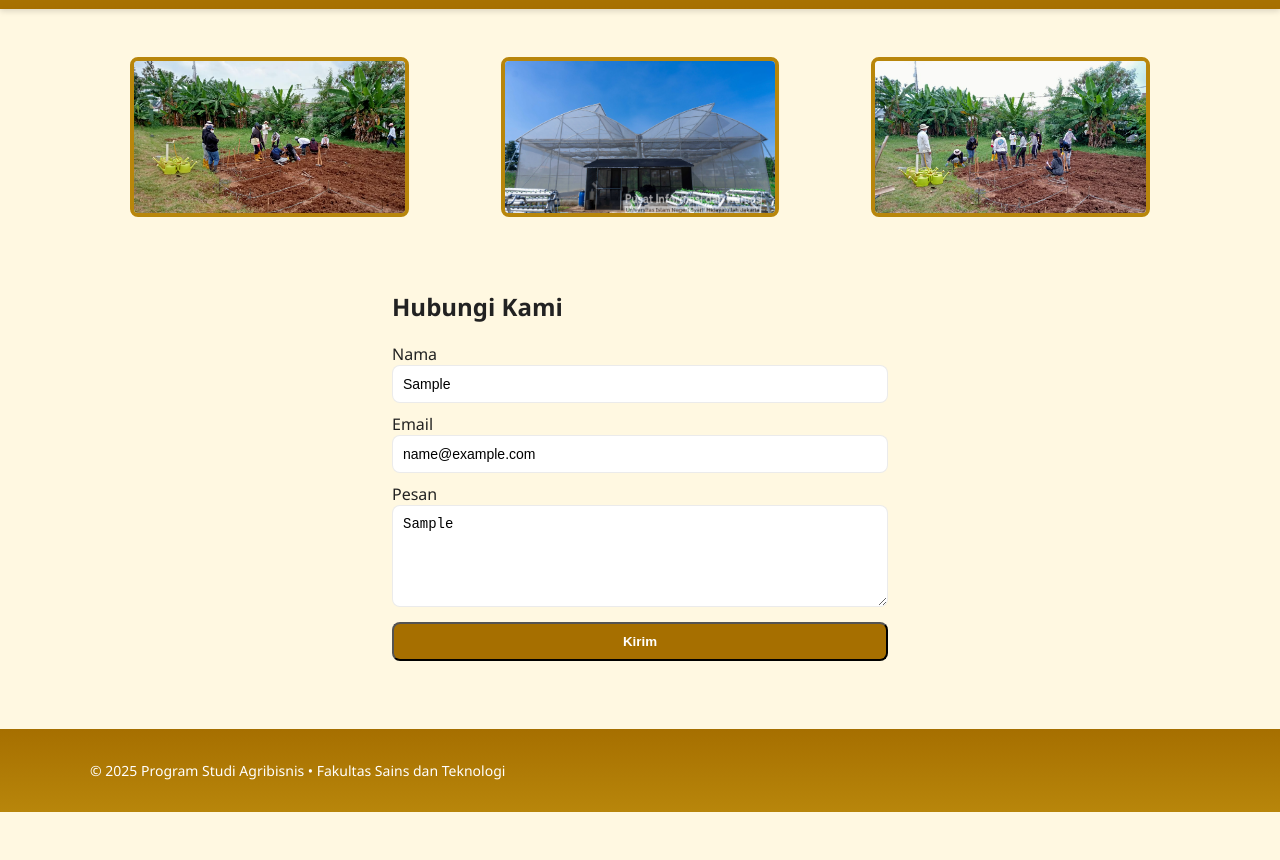
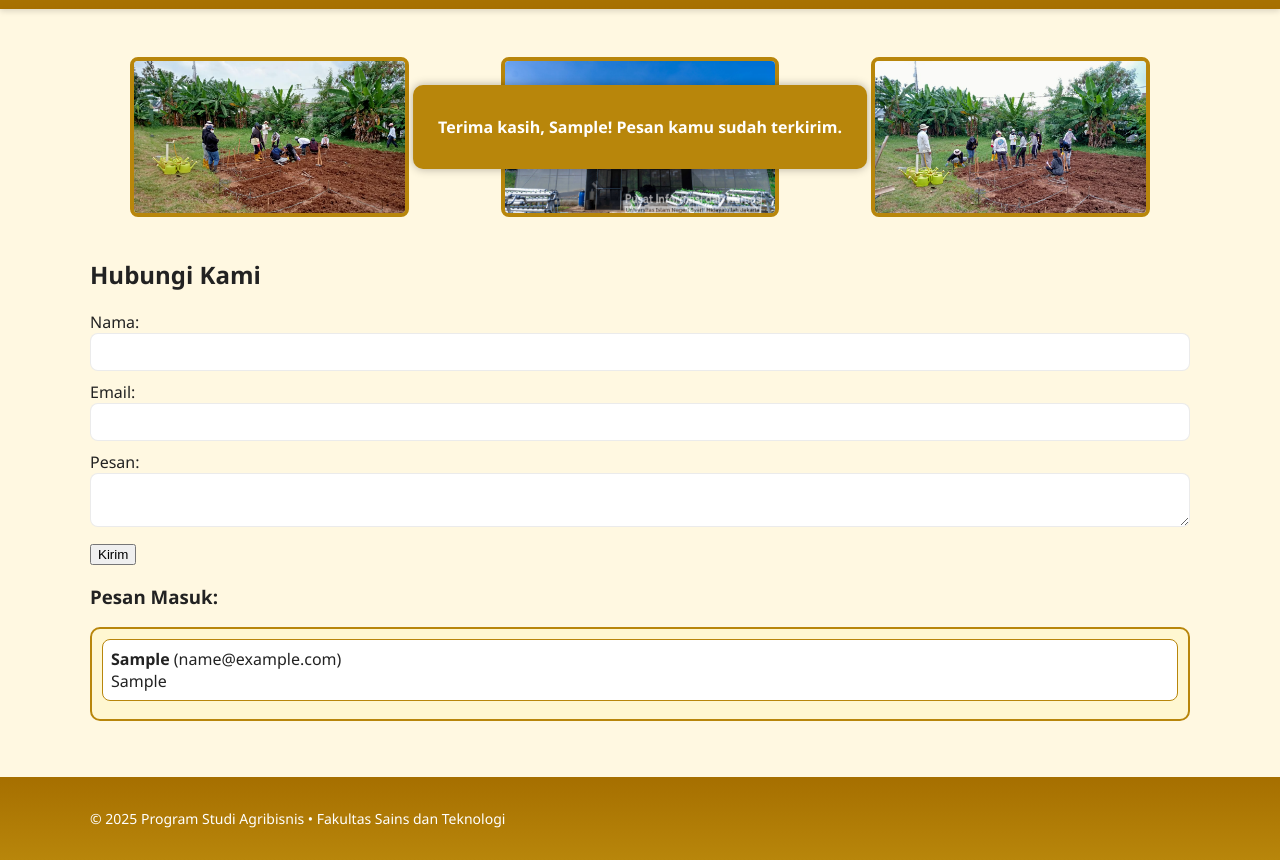
Before and after one commit to mohammadkemalgibran-ops/agribisnis_website, a plain HTML site: page galeri.html in a window 1280 px wide. Both pictures are taken after typing "Sample", "name@example.com", "Sample" into the empty fields and a click on the button "Kirim". Shown: the part 75-935 px from the top of the page. Before the commit the page ends 887 px from the top, so only its background shows below. Drawn offline with Linux system fonts and the light colour scheme.

Commit message:
Update galeri.html

```diff
--- a/galeri.html
+++ b/galeri.html
@@ -33,17 +33,114 @@
       <figure><img src="images/foto3.jpeg" alt="Foto kegiatan 3" /></figure>
     </section>
 
-    <section class="contact-form">
-      <h2>Hubungi Kami</h2>
-      <form onsubmit="alert('Pesan terkirim (contoh).'); return false;">
-        <label>Nama</label>
-        <input type="text" required />
-        <label>Email</label>
-        <input type="email" required />
-        <label>Pesan</label>
-        <textarea rows="5" required></textarea>
-        <button class="btn" type="submit">Kirim</button>
-      </form>
+   <section class="contact">
+  <h2>Hubungi Kami</h2>
+  <form id="contactForm">
+    <label>Nama:</label>
+    <input type="text" id="nama" required>
+    <label>Email:</label>
+    <input type="email" id="email" required>
+    <label>Pesan:</label>
+    <textarea id="pesan" required></textarea>
+    <button type="submit">Kirim</button>
+  </form>
+
+  <!-- Pop-up -->
+  <div id="popup" class="popup">
+    <p id="popupMessage"></p>
+  </div>
+
+  <h3>Pesan Masuk:</h3>
+  <div id="pesanList" class="pesan-list"></div>
+</section>
+
+<script>
+  const form = document.getElementById("contactForm");
+  const popup = document.getElementById("popup");
+  const popupMessage = document.getElementById("popupMessage");
+  const pesanList = document.getElementById("pesanList");
+
+  // Muat pesan dari localStorage
+  window.onload = function() {
+    const storedMessages = JSON.parse(localStorage.getItem("pesanData")) || [];
+    storedMessages.forEach(pesan => tampilkanPesan(pesan));
+  };
+
+  // Saat form dikirim
+  form.addEventListener("submit", function(e) {
+    e.preventDefault();
+
+    const nama = document.getElementById("nama").value;
+    const email = document.getElementById("email").value;
+    const pesan = document.getElementById("pesan").value;
+
+    const pesanBaru = { nama, email, pesan };
+
+    // Simpan ke localStorage
+    const pesanData = JSON.parse(localStorage.getItem("pesanData")) || [];
+    pesanData.unshift(pesanBaru);
+    localStorage.setItem("pesanData", JSON.stringify(pesanData));
+
+    // Tampilkan di halaman
+    tampilkanPesan(pesanBaru);
+
+    // Tampilkan pop-up
+    popupMessage.textContent = "Terima kasih, " + nama + "! Pesan kamu sudah terkirim.";
+    popup.style.display = "block";
+    setTimeout(() => popup.style.display = "none", 3000);
+
+    // Reset form
+    form.reset();
+  });
+
+  // Fungsi tampilkan pesan
+  function tampilkanPesan(pesan) {
+    const newMessage = document.createElement("div");
+    newMessage.classList.add("pesan-item");
+    newMessage.innerHTML = `<b>${pesan.nama}</b> (${pesan.email})<br>${pesan.pesan}`;
+    pesanList.prepend(newMessage);
+  }
+</script>
+
+<style>
+  .popup {
+    display: none;
+    position: fixed;
+    top: 20%;
+    left: 50%;
+    transform: translateX(-50%);
+    background: #b8860b;
+    color: white;
+    padding: 15px 25px;
+    border-radius: 10px;
+    font-weight: bold;
+    box-shadow: 0 0 10px rgba(0,0,0,0.3);
+    z-index: 999;
+    animation: fadeIn 0.3s ease;
+  }
+
+  @keyframes fadeIn {
+    from {opacity: 0; transform: translate(-50%, -10px);}
+    to {opacity: 1; transform: translate(-50%, 0);}
+  }
+
+  .pesan-list {
+    margin-top: 15px;
+    background: #fff7d1;
+    border-radius: 10px;
+    padding: 10px;
+    border: 2px solid #b8860b;
+  }
+
+  .pesan-item {
+    background: white;
+    padding: 8px;
+    margin-bottom: 8px;
+    border-radius: 8px;
+    border: 1px solid #b8860b;
+  }
+</style>
+
     </section>
   </main>
 
```
